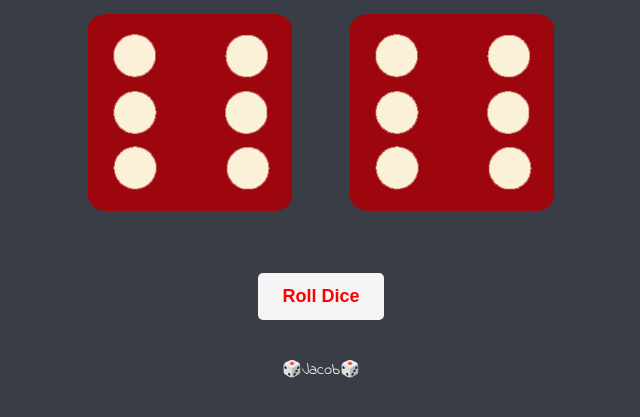
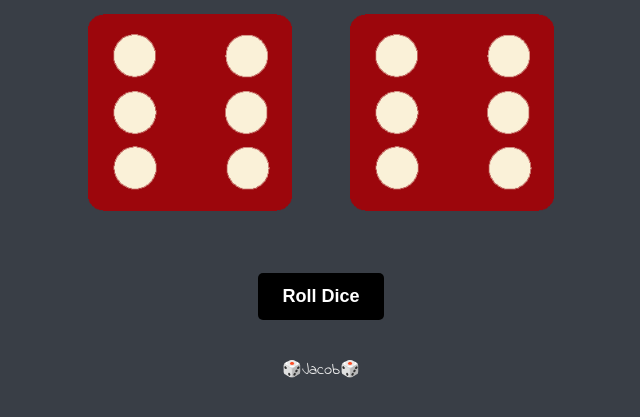
Before and after one commit to Jacbfrancis/Dice-game, a plain HTML site: page index.html in a window 1280 px wide. Shown: the part 321-738 px from the top of the page, without its empty margins (319-959 px from the left). Drawn offline with Linux system fonts and the light colour scheme.

Commit message:
Update styles.css

```diff
--- a/styles.css
+++ b/styles.css
@@ -8,8 +8,8 @@
 }
 
 button{
-  background-color: whitesmoke;
-  color: red;
+  background-color: black;
+  color: white;
   font-weight: bold;
   font-size: large;
   width: 10%;
```
